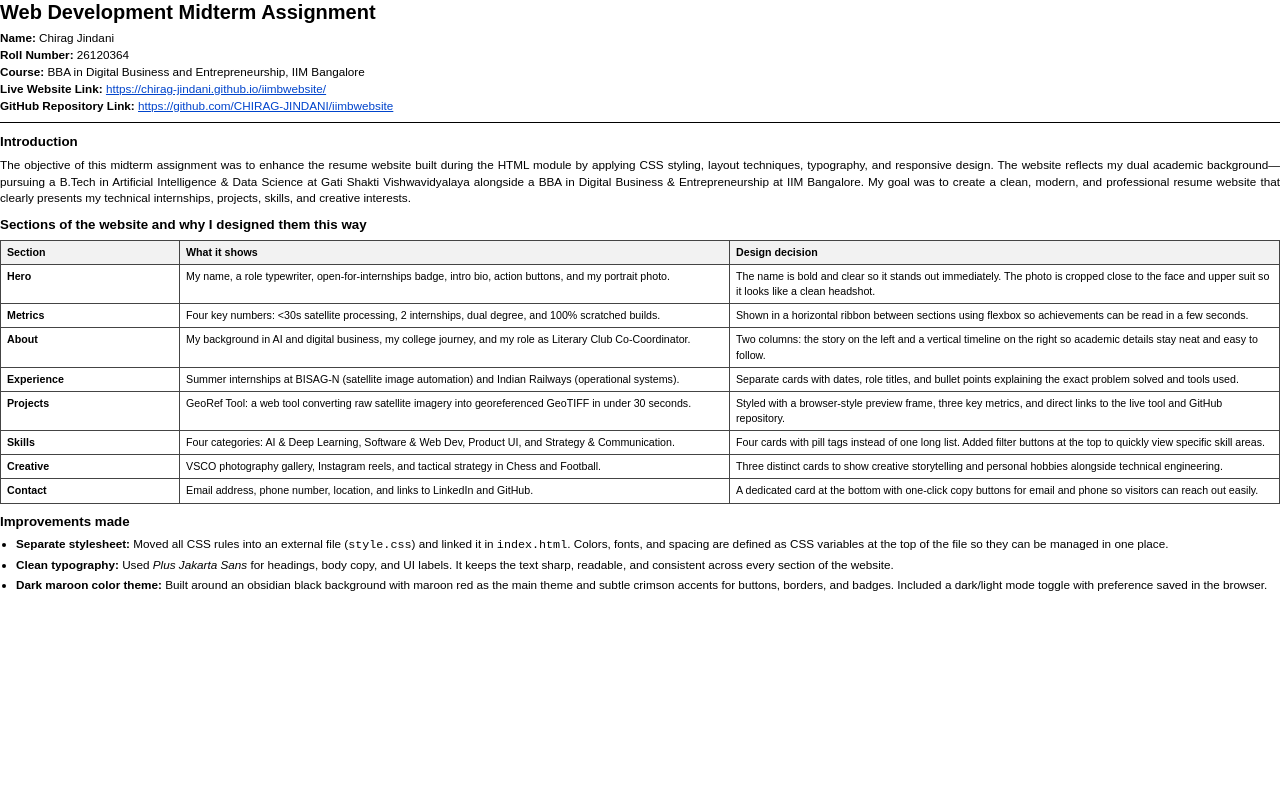
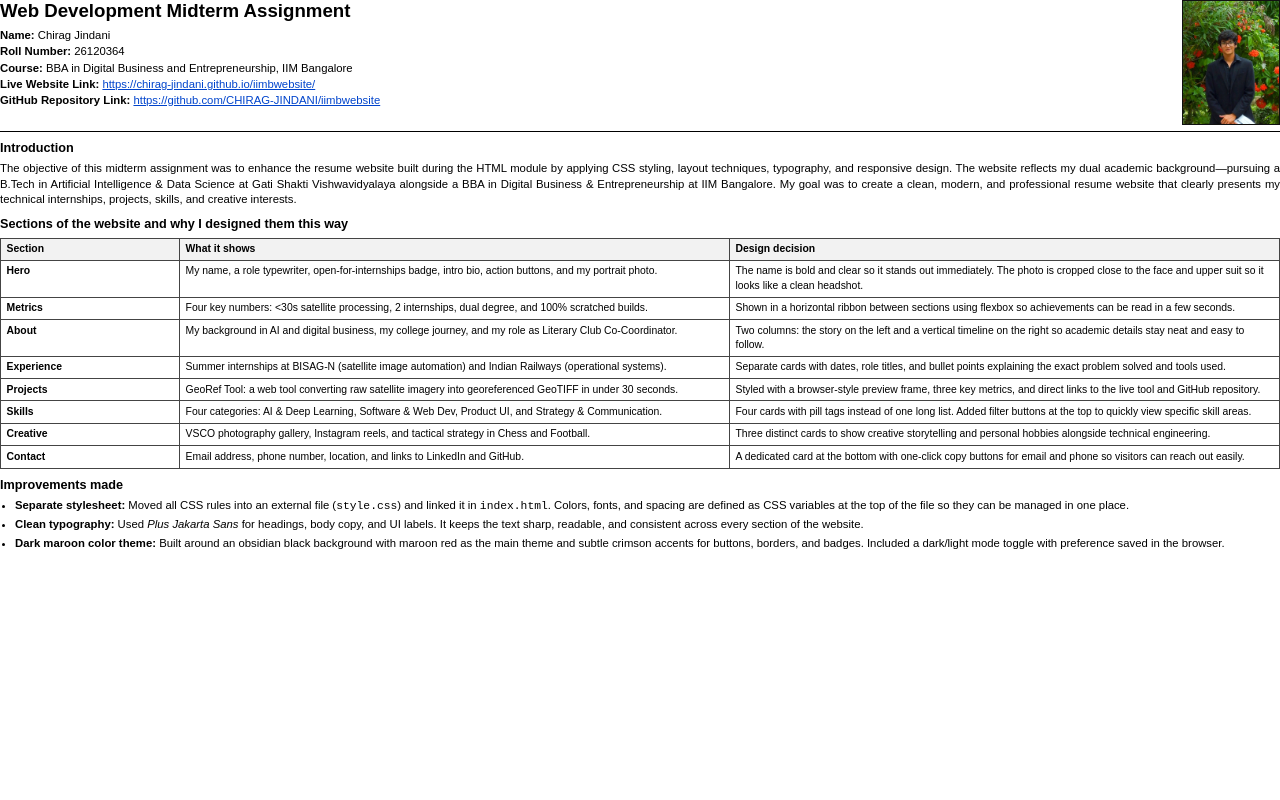
Before and after one commit to CHIRAG-JINDANI/iimbwebsite, a plain HTML site: page submission_report.html in a window 1280 px wide. Shown: the top 800 px of the page. Drawn offline with Linux system fonts and the light colour scheme.

Commit message:
Update profile photo on website and embed cleanly in submission report PDF

```diff
--- a/style.css
+++ b/style.css
@@ -749,14 +749,12 @@ h1, h2, h3, h4 {
   width: 100%;
   height: 100%;
   object-fit: cover;
-  object-position: center 54%;
-  transform: scale(2.05);
-  transform-origin: center 54%;
+  object-position: center top;
   transition: transform var(--transition-smooth);
 }
 
 .portrait-stage:hover .portrait-photo {
-  transform: scale(2.15);
+  transform: scale(1.03);
 }
 
 /* Floating Badges */
--- a/submission_report.html
+++ b/submission_report.html
@@ -6,7 +6,7 @@
   <style>
     @page {
       size: A4;
-      margin: 12mm 15mm;
+      margin: 10mm 14mm;
     }
     * {
       box-sizing: border-box;
@@ -15,15 +15,15 @@
     }
     body {
       font-family: Arial, Helvetica, sans-serif;
-      font-size: 8.8pt;
-      line-height: 1.42;
+      font-size: 8.5pt;
+      line-height: 1.38;
       color: #000000;
       background: #ffffff;
       -webkit-font-smoothing: antialiased;
     }
     .page {
-      height: 273mm;
-      max-height: 273mm;
+      height: 277mm;
+      max-height: 277mm;
       position: relative;
       overflow: hidden;
       display: flex;
@@ -38,22 +38,30 @@
       flex: 1;
     }
 
-    /* Top Header */
+    /* Top Header Block with Photo */
     .header-block {
-      margin-bottom: 10px;
+      margin-bottom: 8px;
+    }
+    .header-flex {
+      display: flex;
+      justify-content: space-between;
+      align-items: flex-start;
+      gap: 16px;
+    }
+    .header-info {
+      flex: 1;
     }
     .main-title {
-      font-size: 15pt;
+      font-size: 14pt;
       font-weight: 700;
       color: #000000;
       line-height: 1.2;
       margin-bottom: 5px;
     }
     .info-list {
-      font-size: 8.8pt;
-      line-height: 1.45;
+      font-size: 8.5pt;
+      line-height: 1.42;
       color: #000000;
-      margin-bottom: 8px;
     }
     .info-list strong {
       font-weight: 700;
@@ -65,32 +73,47 @@
       font-family: Arial, Helvetica, sans-serif;
       word-break: break-all;
     }
+    .header-photo-wrap {
+      width: 26mm;
+      height: 33mm;
+      flex-shrink: 0;
+      border: 1px solid #111111;
+      overflow: hidden;
+      background: #ffffff;
+    }
+    .header-photo {
+      width: 100%;
+      height: 100%;
+      object-fit: cover;
+      object-position: center top;
+      display: block;
+    }
     .divider {
       border: none;
       border-top: 1px solid #000000;
-      margin: 6px 0 8px 0;
+      margin: 6px 0 7px 0;
     }
 
     h2 {
-      font-size: 10pt;
+      font-size: 9.5pt;
       font-weight: 700;
       color: #000000;
-      margin-top: 9px;
-      margin-bottom: 5px;
+      margin-top: 8px;
+      margin-bottom: 4px;
     }
     p {
-      margin-bottom: 5px;
+      margin-bottom: 4px;
       text-align: justify;
       color: #000000;
     }
     ul {
-      margin-left: 16px;
-      margin-bottom: 6px;
+      margin-left: 15px;
+      margin-bottom: 5px;
     }
     li {
-      margin-bottom: 3.5px;
+      margin-bottom: 3px;
       color: #000000;
-      line-height: 1.38;
+      line-height: 1.35;
     }
     strong {
       font-weight: 700;
@@ -100,17 +123,17 @@
     /* Simple Table */
     .table-wrap {
       width: 100%;
-      margin: 5px 0 8px 0;
+      margin: 4px 0 7px 0;
     }
     table.simple-table {
       width: 100%;
       border-collapse: collapse;
-      font-size: 8pt;
+      font-size: 7.8pt;
       border: 1px solid #000000;
     }
     table.simple-table th, table.simple-table td {
       border: 1px solid #444444;
-      padding: 4px 6px;
+      padding: 3.5px 5.5px;
       vertical-align: top;
       text-align: left;
     }
@@ -118,7 +141,7 @@
       background-color: #f2f2f2;
       color: #000000;
       font-weight: 700;
-      font-size: 8pt;
+      font-size: 7.8pt;
     }
     table.simple-table td.col-sec {
       font-weight: 700;
@@ -135,7 +158,7 @@
     .footer-doc {
       border-top: 1px solid #666666;
       padding-top: 4px;
-      font-size: 7.5pt;
+      font-size: 7.3pt;
       color: #444444;
       display: flex;
       justify-content: space-between;
@@ -149,6 +172,8 @@
   <div class="page">
     <div class="content-wrap">
       <div class="header-block">
+        <div class="header-flex">
+          <div class="header-info">
             <h1 class="main-title">Web Development Midterm Assignment</h1>
             <div class="info-list">
               <div><strong>Name:</strong> Chirag Jindani</div>
@@ -156,6 +181,11 @@
               <div><strong>Course:</strong> BBA in Digital Business and Entrepreneurship, IIM Bangalore</div>
               <div><strong>Live Website Link:</strong> <a href="https://chirag-jindani.github.io/iimbwebsite/" class="link-text">https://chirag-jindani.github.io/iimbwebsite/</a></div>
               <div><strong>GitHub Repository Link:</strong> <a href="https://github.com/CHIRAG-JINDANI/iimbwebsite" class="link-text">https://github.com/CHIRAG-JINDANI/iimbwebsite</a></div>
+            </div>
+          </div>
+          <div class="header-photo-wrap">
+            <img src="images/chirag-profile.jpg" alt="Chirag Jindani" class="header-photo">
+          </div>
         </div>
         <hr class="divider">
       </div>
```
Also changed, not shown: index.html (+1 -1 lines), images/chirag-profile.jpg (added), 1 other file. Lines whose indentation alone changed are shown as unchanged.
